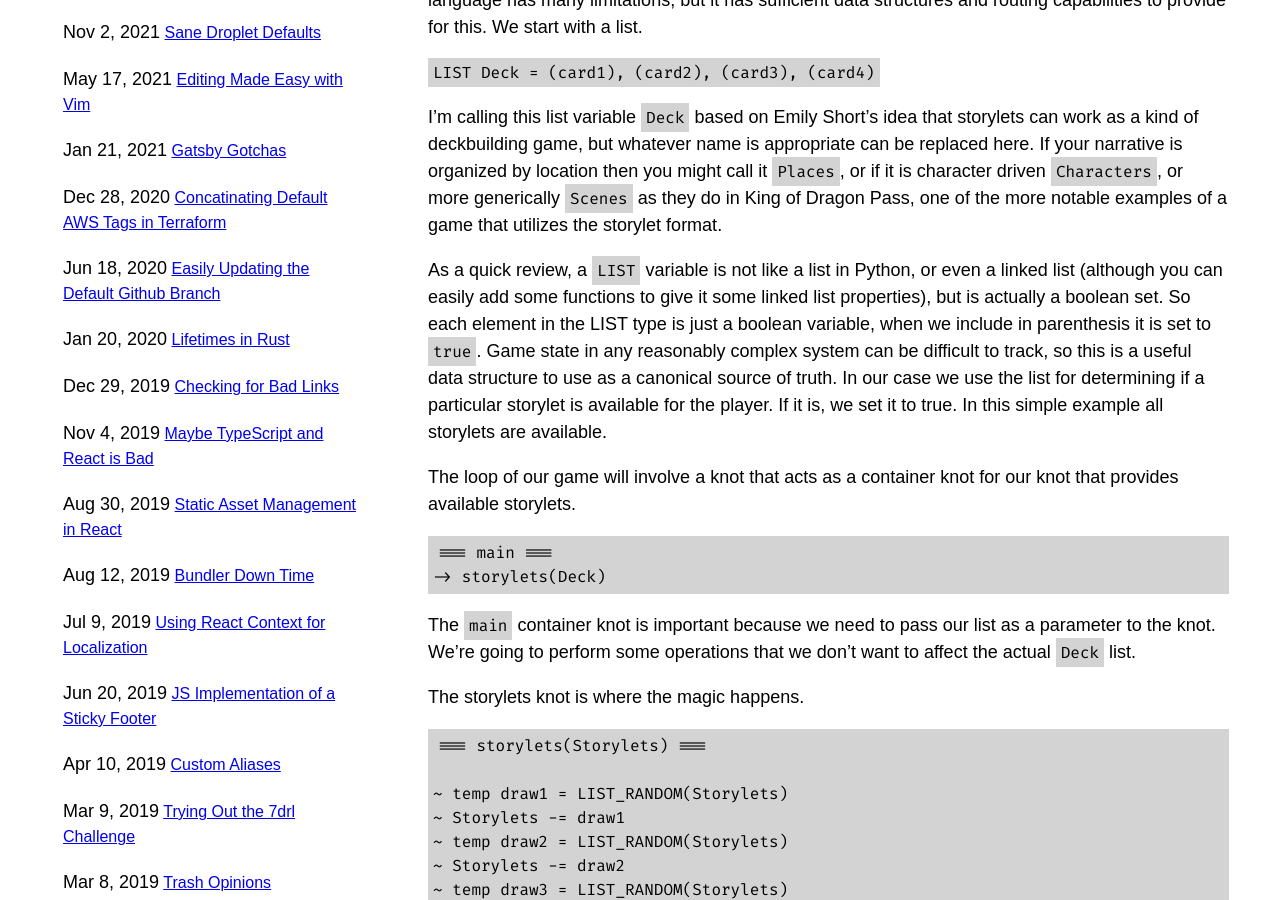
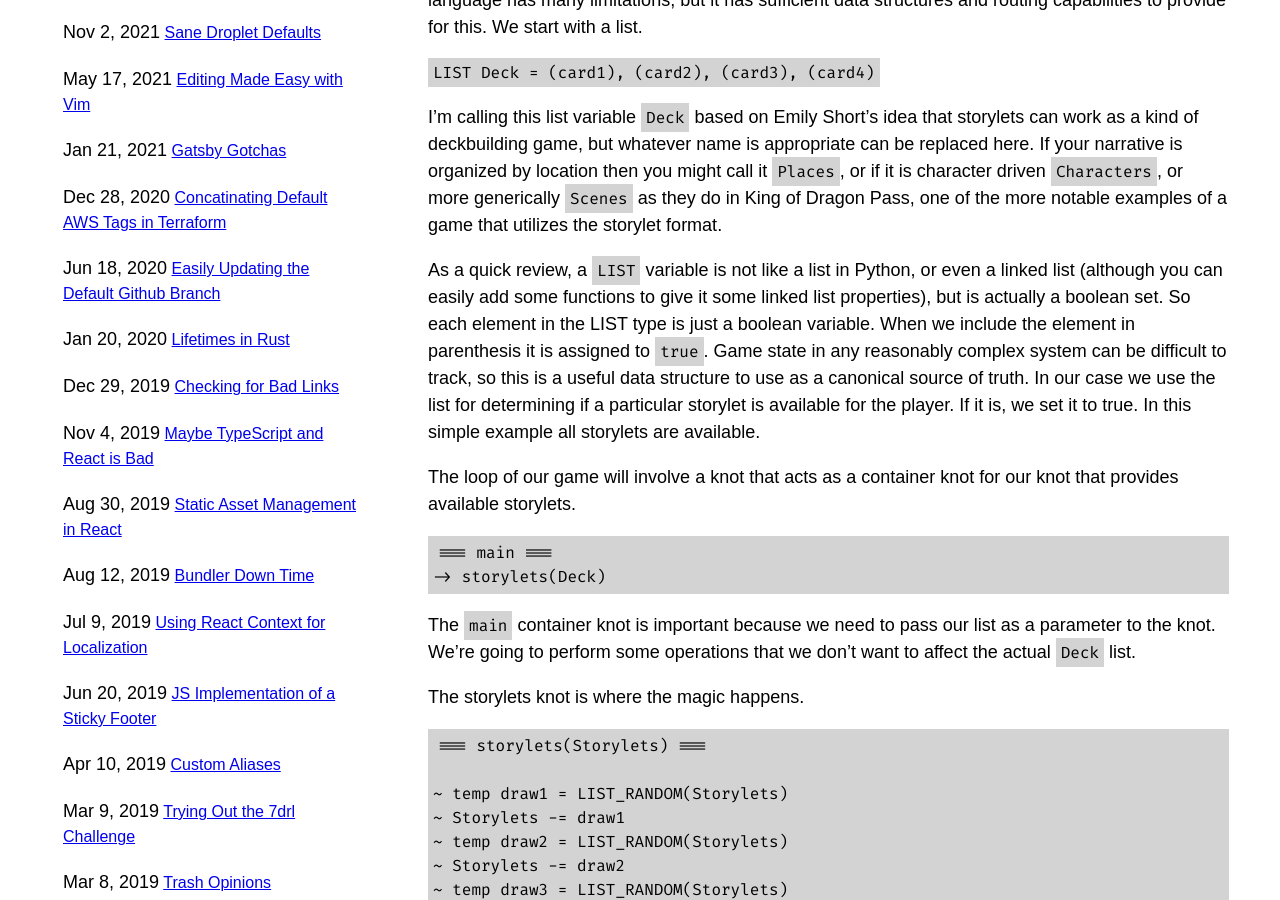
Before and after one commit to pauljickling/pauljickling.github.io, a Jekyll site: the page built from _posts/2024-01-29-storylets-using-ink.md, in a window 1280 px wide and 900 px high, scrolled down 654 px. Built offline with Jekyll 4.4.1, drawn with Linux system fonts in a browser that asks for light colours; some web fonts are replaced.

Commit message:
edits for clarity
Signed-off-by: Paul Jickling <paul.jickling@ethereum.org>

```diff
--- a/_posts/2024-01-29-storylets-using-ink.md
+++ b/_posts/2024-01-29-storylets-using-ink.md
@@ -19,7 +19,7 @@ Providing all the options available is easy enough, although could represent a U
 
 I'm calling this list variable `Deck` based on Emily Short's idea that storylets can work as a kind of deckbuilding game, but whatever name is appropriate can be replaced here. If your narrative is organized by location then you might call it `Places`, or if it is character driven `Characters`, or more generically `Scenes` as they do in King of Dragon Pass, one of the more notable examples of a game that utilizes the storylet format.
 
-As a quick review, a `LIST` variable is not like a list in Python, or even a linked list (although you can easily add some functions to give it some linked list properties), but is actually a boolean set. So each element in the LIST type is just a boolean variable, when we include in parenthesis it is set to `true`. Game state in any reasonably complex system can be difficult to track, so this is a useful data structure to use as a canonical source of truth. In our case we use the list for determining if a particular storylet is available for the player. If it is, we set it to true. In this simple example all storylets are available.
+As a quick review, a `LIST` variable is not like a list in Python, or even a linked list (although you can easily add some functions to give it some linked list properties), but is actually a boolean set. So each element in the LIST type is just a boolean variable. When we include the element in parenthesis it is assigned to `true`. Game state in any reasonably complex system can be difficult to track, so this is a useful data structure to use as a canonical source of truth. In our case we use the list for determining if a particular storylet is available for the player. If it is, we set it to true. In this simple example all storylets are available.
 
 The loop of our game will involve a knot that acts as a container knot for our knot that provides available storylets.
 
```
